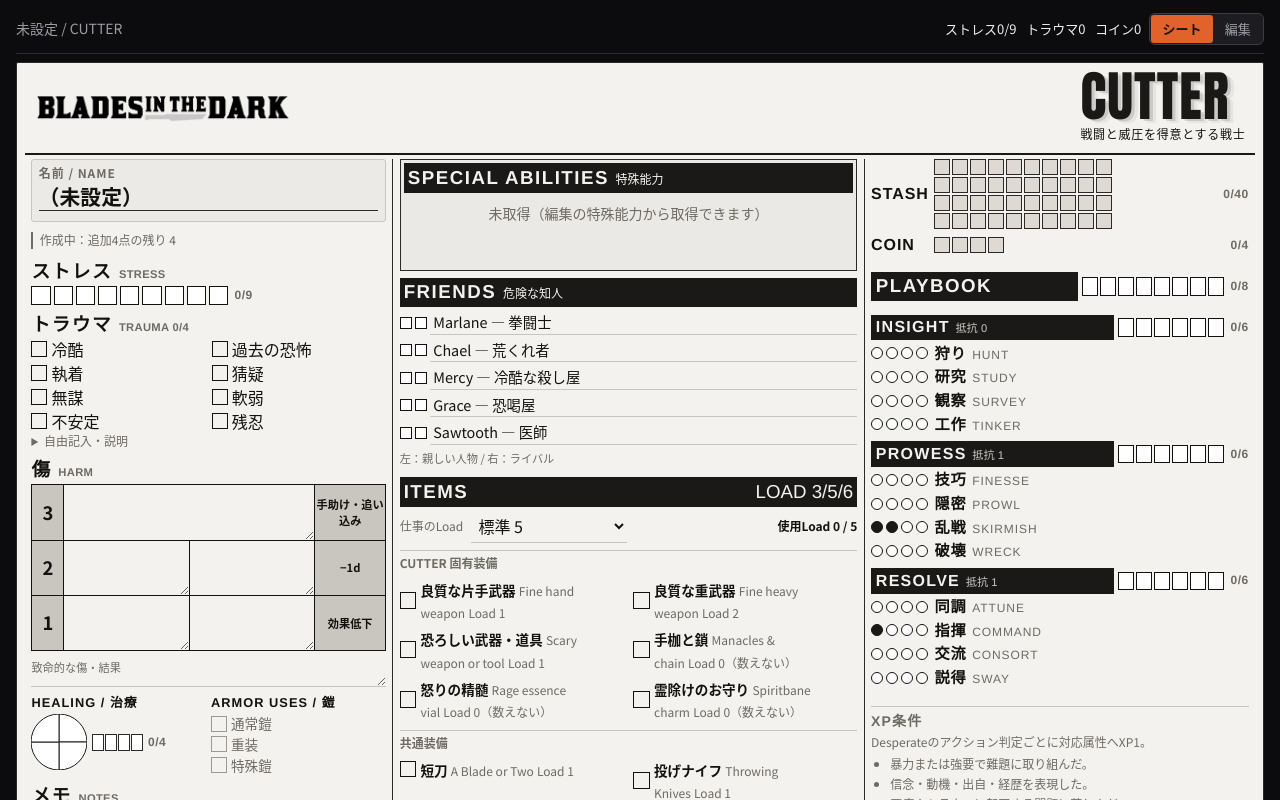
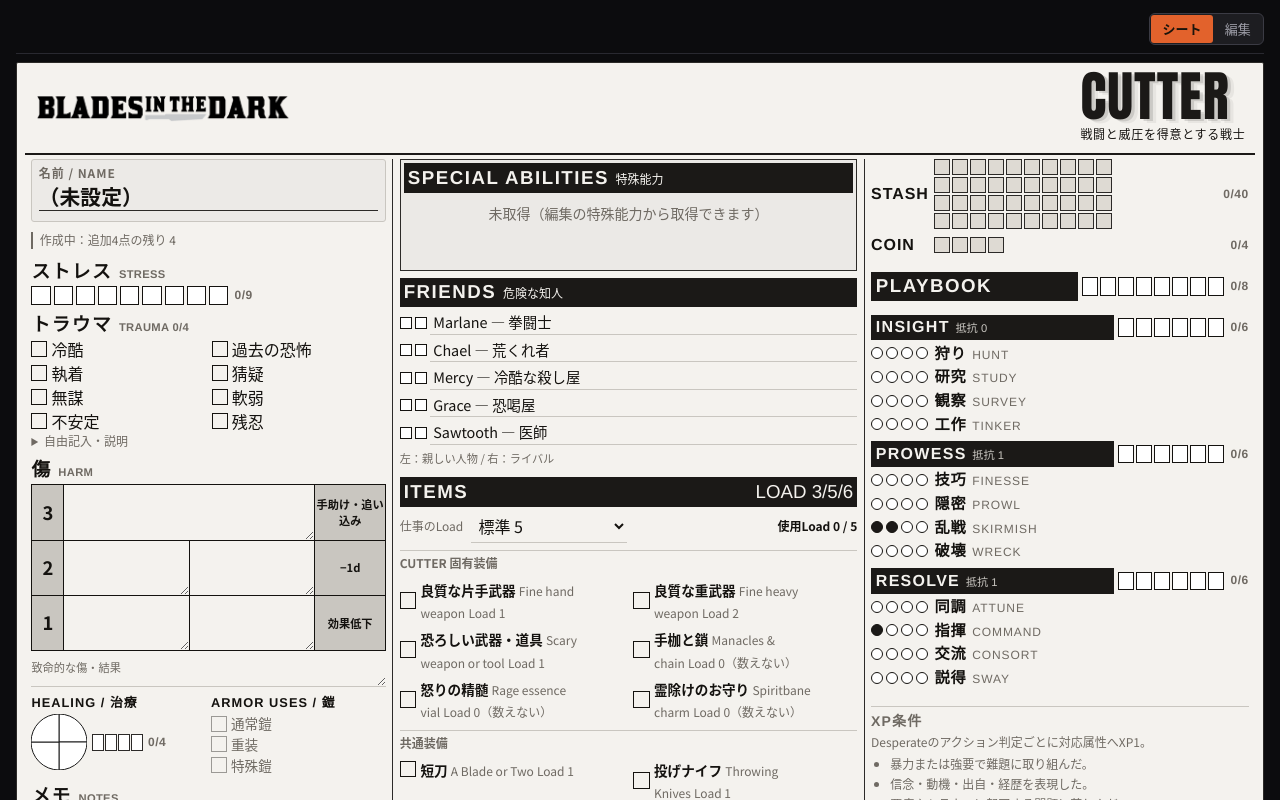
Before and after one commit to yukiohku/BladesInTheDarkSPA, a React (Vite) app: page / in a window 1280 px wide. Shown: the top 800 px of the page. Built offline with nearby package versions, Linux system fonts and the light colour scheme.

Commit message:
fix: 上部の重複するキャラクター情報を削除する

```diff
--- a/src/App.tsx
+++ b/src/App.tsx
@@ -1,6 +1,4 @@
 import { useState } from 'react'
-import { PLAYBOOKS } from './constants/playbooks'
-import { stressMax } from './lib/rules'
 import { useCharacter } from './state/characterContext'
 import { OfficialSheetView } from './sheet/OfficialSheetView'
 import { AbilitiesTab } from './tabs/AbilitiesTab'
@@ -22,26 +20,13 @@
   { id: 'data', label: 'データ', Component: DataTab },
 ] as const
 export default function App() {
-  const { character, storageError } = useCharacter()
+  const { storageError } = useCharacter()
   const [mode, setMode] = useState<'sheet' | 'edit'>('sheet')
   const [tab, setTab] = useState<(typeof TABS)[number]['id']>('setup')
   const Panel = (TABS.find((candidate) => candidate.id === tab) ?? TABS[0]).Component
   return (
     <div className={`app${mode === 'sheet' ? ' app--sheet' : ''}`}>
       <header className="topbar">
-        <div className="topbar__left">
-          <span className="topbar__name">
-            {character.identity.name || '未設定'} / {PLAYBOOKS[character.playbookId].title}
-          </span>
-        </div>
-        <div className="topbar__right">
-          <p className="status" role="group" aria-label="主要数値">
-            <span>
-              ストレス{character.stress}/{stressMax(character)}
-            </span>
-            <span>トラウマ{character.traumas.length}</span>
-            <span>コイン{character.coin}</span>
-          </p>
         <div className="modes" role="group" aria-label="表示モード">
           {(['sheet', 'edit'] as const).map((value) => (
             <button
@@ -54,7 +39,6 @@
               {value === 'sheet' ? 'シート' : '編集'}
             </button>
           ))}
-          </div>
         </div>
       </header>
       {storageError && (
--- a/src/styles/app.css
+++ b/src/styles/app.css
@@ -84,63 +84,11 @@
   display: flex;
   flex-wrap: wrap;
   align-items: center;
-  justify-content: space-between;
+  justify-content: flex-end;
   gap: 0.4rem 0.8rem;
   padding: 0.3rem 0 0.5rem;
   margin-bottom: 0.5rem;
   border-bottom: 1px solid var(--line);
-}
-
-.topbar__left {
-  display: flex;
-  align-items: baseline;
-  gap: 0.5rem;
-  min-width: 0;
-}
-
-.topbar__brand {
-  font-size: 0.875rem;
-  font-weight: 700;
-  letter-spacing: 0.08em;
-  color: var(--accent);
-  white-space: nowrap;
-}
-
-.topbar__name {
-  overflow: hidden;
-  font-size: 0.875rem;
-  color: var(--text-dim);
-  text-overflow: ellipsis;
-  white-space: nowrap;
-}
-
-.topbar__right {
-  display: flex;
-  flex-wrap: wrap;
-  align-items: center;
-  gap: 0.5rem;
-}
-
-.status {
-  display: flex;
-  flex-wrap: wrap;
-  gap: 0 0.6rem;
-  margin: 0;
-  font-size: 0.8125rem;
-}
-
-.status__item {
-  display: flex;
-  gap: 0.25rem;
-  white-space: nowrap;
-}
-
-.status__label {
-  color: var(--text-faint);
-}
-
-.status__value {
-  color: var(--text);
 }
 
 /* ---------- チェックリスト ---------- */
@@ -800,16 +748,6 @@
   word-break: break-all;
 }
 
-@media (max-width: 32rem) {
-  .topbar__left {
-    flex: 1 1 100%;
-  }
-
-  .topbar__right {
-    flex: 1 1 100%;
-    justify-content: space-between;
-  }
-}
 .ability-card,
 .ability-option {
   padding: 0.75rem;
```
Also changed, not shown: 2 other files (tests, documents, lock files or other folders). Lines whose indentation alone changed are shown as unchanged.
